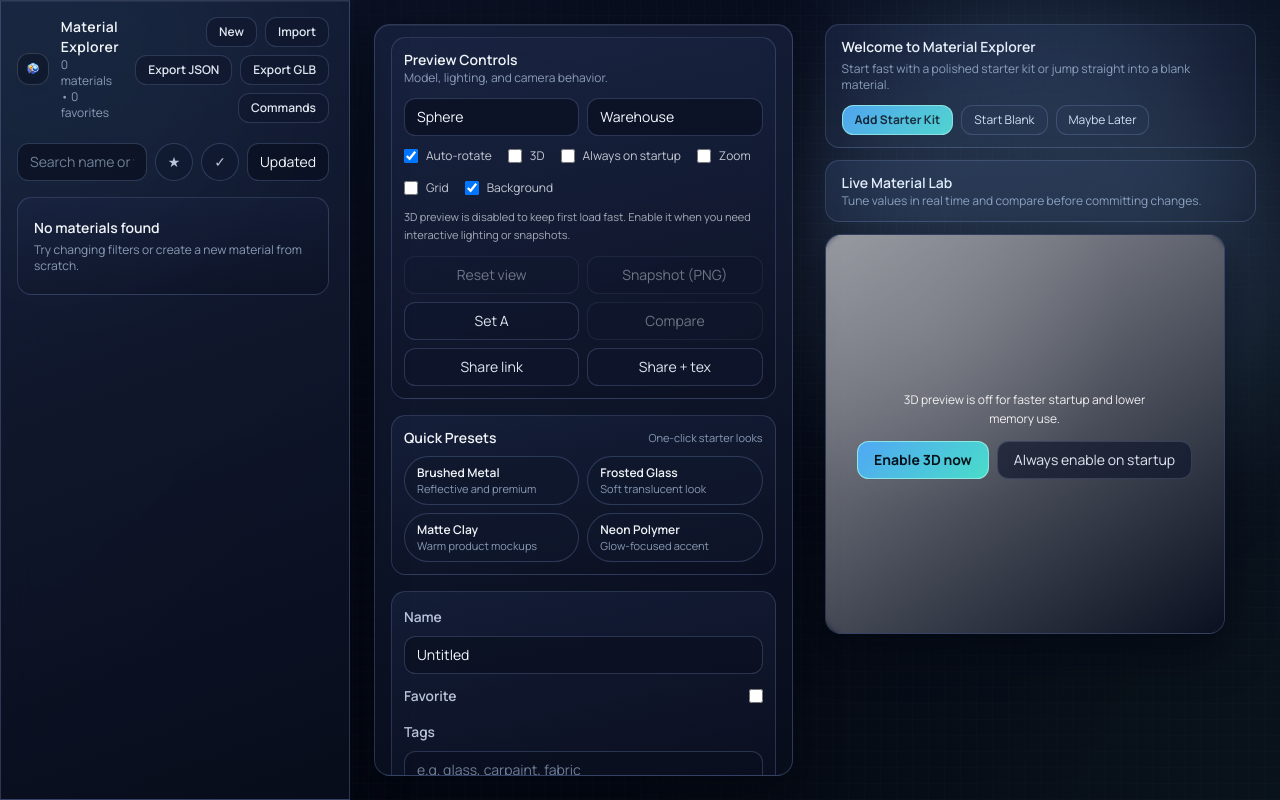
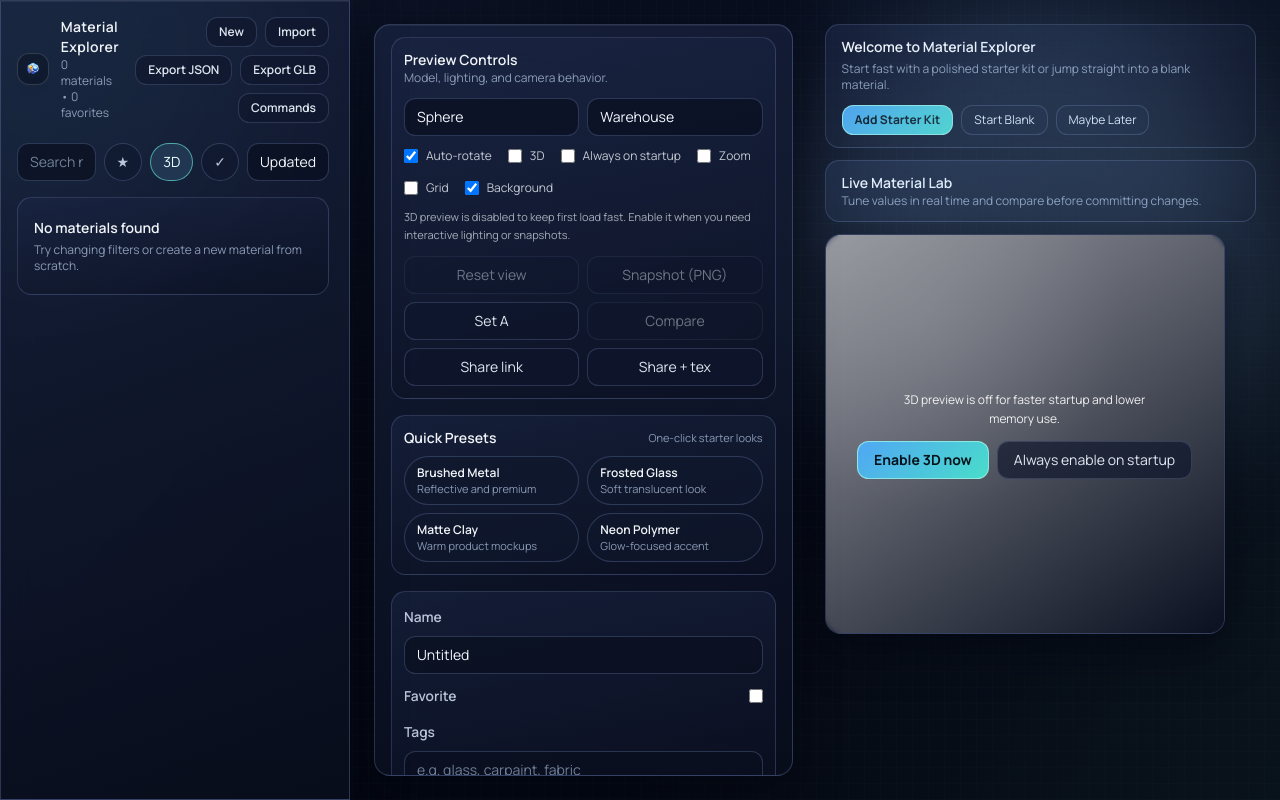
Before and after one commit to mikechaves/material-explorer, a React (Vite) app: page / in a window 1280 px wide. Built offline with nearby package versions, Linux system fonts and the light colour scheme.

Commit message:
feat(perf): add persisted 3d thumbnail toggle for library cards

```diff
--- a/src/components/Sidebar.tsx
+++ b/src/components/Sidebar.tsx
@@ -22,6 +22,7 @@ interface SidebarProps {
 }
 
 const [minWidth, maxWidth] = [200, 500];
+const CARD_PREVIEW_STORAGE_KEY = 'materialExplorerCardPreview3d';
 
 const logoUrl = `${import.meta.env.BASE_URL}logo.png`;
 
@@ -49,6 +50,12 @@ const Sidebar: React.FC<SidebarProps> = ({ isCollapsed, setIsCollapsed, width, s
   const fileInputRef = useRef<HTMLInputElement>(null);
   const searchInputRef = useRef<HTMLInputElement>(null);
   const [query, setQuery] = useState('');
+  const [cardPreviewEnabled, setCardPreviewEnabled] = useState<boolean>(() => {
+    const stored = window.localStorage.getItem(CARD_PREVIEW_STORAGE_KEY);
+    if (stored === 'true') return true;
+    if (stored === 'false') return false;
+    return !window.matchMedia('(pointer: coarse)').matches;
+  });
   const [onlyFavorites, setOnlyFavorites] = useState(false);
   const [sort, setSort] = useState<SortMode>('updated');
   const [selectedTags, setSelectedTags] = useState<string[]>([]);
@@ -190,6 +197,10 @@ const Sidebar: React.FC<SidebarProps> = ({ isCollapsed, setIsCollapsed, width, s
   useEffect(() => {
     setSelectedTags((prev) => prev.filter((t) => allTags.includes(t)));
   }, [allTags]);
+
+  useEffect(() => {
+    window.localStorage.setItem(CARD_PREVIEW_STORAGE_KEY, cardPreviewEnabled ? 'true' : 'false');
+  }, [cardPreviewEnabled]);
 
   useEffect(() => {
     const ids = materials.map((m) => m.id);
@@ -418,6 +429,8 @@ const Sidebar: React.FC<SidebarProps> = ({ isCollapsed, setIsCollapsed, width, s
               searchInputRef={searchInputRef}
               query={query}
               onQueryChange={setQuery}
+              cardPreviewEnabled={cardPreviewEnabled}
+              onToggleCardPreview={() => setCardPreviewEnabled((value) => !value)}
               onlyFavorites={onlyFavorites}
               onToggleFavorites={() => setOnlyFavorites((value) => !value)}
               bulkMode={bulkMode}
@@ -453,6 +466,7 @@ const Sidebar: React.FC<SidebarProps> = ({ isCollapsed, setIsCollapsed, width, s
                 setManualOrder(nextOrder);
                 window.localStorage.setItem('materialsOrder', JSON.stringify(nextOrder));
               }}
+              cardPreviewEnabled={cardPreviewEnabled}
               bulkMode={bulkMode}
               selectedIds={selectedIds}
               hasActiveFilters={hasActiveFilters}
--- a/src/components/sidebar/MaterialCard.tsx
+++ b/src/components/sidebar/MaterialCard.tsx
@@ -6,6 +6,7 @@ const MaterialPreview = React.lazy(() => import('../MaterialPreview'));
 
 type MaterialCardProps = {
   material: Material;
+  previewEnabled: boolean;
   bulkMode: boolean;
   selected: boolean;
   onToggleSelected: () => void;
@@ -20,6 +21,7 @@ type MaterialCardProps = {
 
 export function MaterialCard({
   material,
+  previewEnabled,
   bulkMode,
   selected,
   onToggleSelected,
@@ -45,7 +47,7 @@ export function MaterialCard({
       onFocusCapture={() => setShowPreview(true)}
     >
       <div className="aspect-square rounded-2xl overflow-hidden bg-slate-950/40 border border-slate-200/10 hover:border-cyan-200/40 transition-all duration-300 shadow-lg">
-        {showPreview ? (
+        {previewEnabled && showPreview ? (
           <React.Suspense fallback={previewFallback}>
             <MaterialPreview
               className="w-full h-full"
--- a/src/components/sidebar/SidebarFilters.tsx
+++ b/src/components/sidebar/SidebarFilters.tsx
@@ -6,6 +6,8 @@ type SidebarFiltersProps = {
   searchInputRef: React.RefObject<HTMLInputElement>;
   query: string;
   onQueryChange: (value: string) => void;
+  cardPreviewEnabled: boolean;
+  onToggleCardPreview: () => void;
   onlyFavorites: boolean;
   onToggleFavorites: () => void;
   bulkMode: boolean;
@@ -22,6 +24,8 @@ export function SidebarFilters({
   searchInputRef,
   query,
   onQueryChange,
+  cardPreviewEnabled,
+  onToggleCardPreview,
   onlyFavorites,
   onToggleFavorites,
   bulkMode,
@@ -53,6 +57,17 @@ export function SidebarFilters({
           aria-pressed={onlyFavorites}
         >
           ★
+        </button>
+        <button
+          type="button"
+          onClick={onToggleCardPreview}
+          className="ui-chip px-3 py-2 text-sm"
+          data-active={cardPreviewEnabled}
+          title={cardPreviewEnabled ? 'Disable 3D thumbnails' : 'Enable 3D thumbnails'}
+          aria-label={cardPreviewEnabled ? 'Disable 3D thumbnails' : 'Enable 3D thumbnails'}
+          aria-pressed={cardPreviewEnabled}
+        >
+          3D
         </button>
         <button
           type="button"
--- a/src/components/sidebar/SidebarGrid.tsx
+++ b/src/components/sidebar/SidebarGrid.tsx
@@ -9,6 +9,7 @@ type SidebarGridProps = {
   filtered: Material[];
   manualOrder: string[];
   onManualOrderChange: (nextOrder: string[]) => void;
+  cardPreviewEnabled: boolean;
   bulkMode: boolean;
   selectedIds: string[];
   hasActiveFilters: boolean;
@@ -27,6 +28,7 @@ export function SidebarGrid({
   filtered,
   manualOrder,
   onManualOrderChange,
+  cardPreviewEnabled,
   bulkMode,
   selectedIds,
   hasActiveFilters,
@@ -57,6 +59,7 @@ export function SidebarGrid({
     <MaterialCard
       key={material.id}
       material={material}
+      previewEnabled={cardPreviewEnabled}
       bulkMode={bulkMode}
       selected={selectedIds.includes(material.id)}
       onToggleSelected={() => onToggleSelected(material.id)}
```
Also changed, not shown: 1 other file (tests, documents, lock files or other folders).
